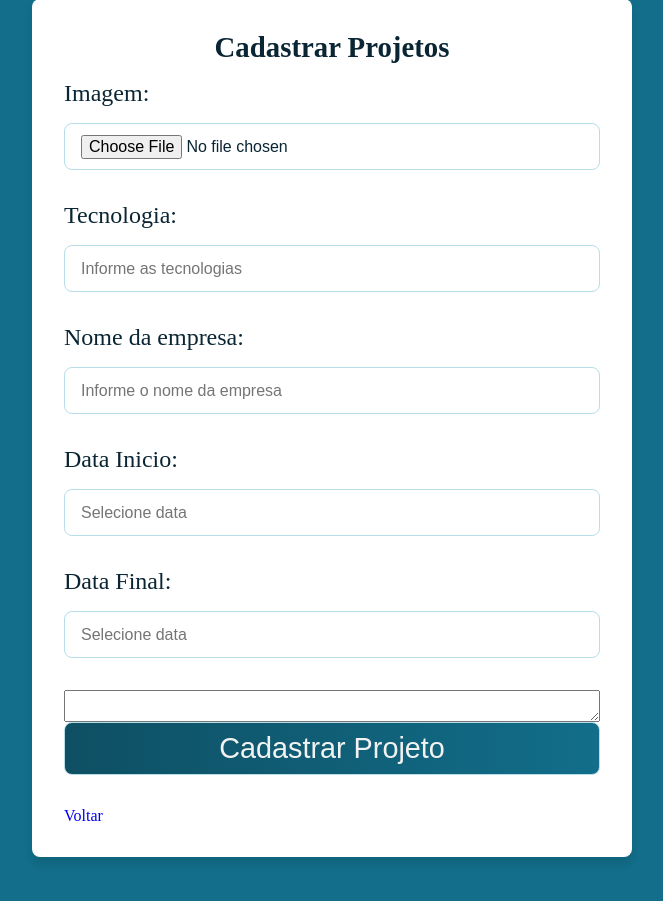
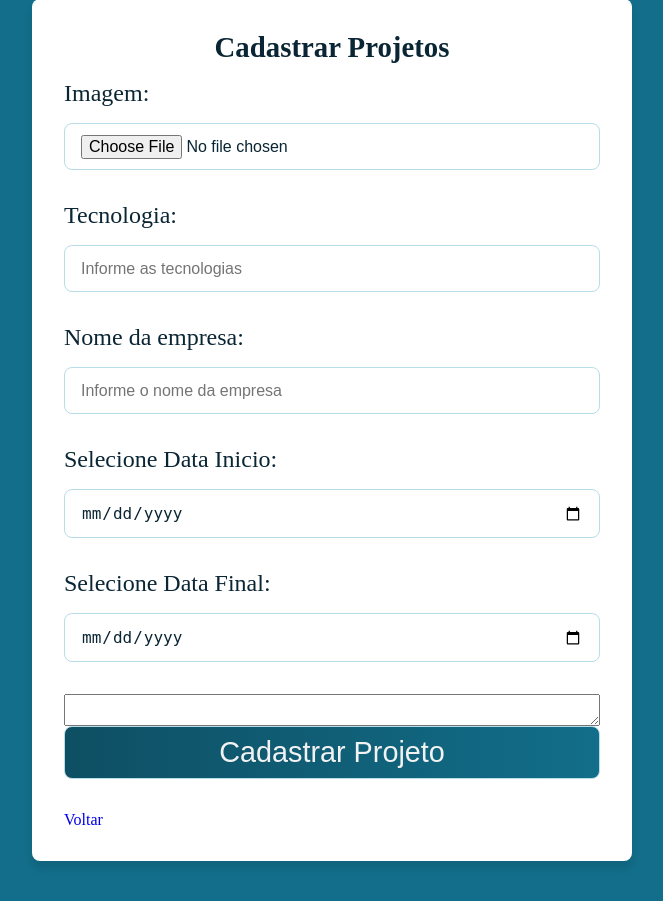
Before and after one commit to Gleicimar/EvoluteCode, a Flask app: template app/templates/cadastrar_projetos.html in a window 1280 px wide. Shown: the part 243-1144 px from the top of the page, without its empty margins (308-971 px from the left). Before the commit the page ends 1100 px from the top, so only its background shows below. Run offline with Flask 3, Linux system fonts and the light colour scheme; the template is opened without the code that fills it, so the values that code supplies are empty; parts of the project's set-up code (start-up, migrations or seed data) failed here and were passed over.

Commit message:
corrigido  exibição cadastro  do  painel

```diff
--- a/app/models/mongo.py
+++ b/app/models/mongo.py
@@ -9,7 +9,6 @@ if not MONGO_URI:
 print("Conectado com sucesso")
 
 
-
 conexao = MongoClient(MONGO_URI)
 db = conexao['evolutecode']
 
--- a/app/templates/cadastrar_projetos.html
+++ b/app/templates/cadastrar_projetos.html
@@ -17,16 +17,16 @@
         <h2> Cadastrar Projetos</h2>
         <input type="hidden" name="csrf_token" value="{{ csrf_token() }}">
         <label for="Imagem">Imagem:</label>
-        <input type="file" name="imagem" accept= "image/*" placeholder="Escolha a imagem">
+        <input type="file" name="imagem" accept="image/  *" >
         <label for="Tecnologia" >Tecnologia:</label>
         <input type="text" name="tecnologia" placeholder="Informe as tecnologias">
-        <label for="Nome da empresa" >Nome da empresa:</label>
+        <label for="Nome_da_empresa" >Nome da empresa:</label>
         <input type="text" name="nome_empresa" placeholder="Informe o nome da empresa">
-        <label for="data" >Data Inicio:</label>
-        <input type="text" name="data_inicio" placeholder="Selecione data">
-        <label for="data" >Data Final:</label>
-        <input type="text" name="data_final" placeholder="Selecione data">
-        <textarea name='descricao'></textarea>
+        <label for="data" >Selecione Data Inicio:</label>
+        <input type="date" name="data_inicio" placeholder="Selecione data">
+        <label for="data" >Selecione  Data Final:</label>
+        <input type="date" name="data_final" >
+        <textarea name="descricao"></textarea>
         <input type="submit" value="Cadastrar Projeto" >
         <a href="\consultar_projetos">
         Voltar
--- a/app/templates/home_painel.html
+++ b/app/templates/home_painel.html
@@ -1,4 +1,4 @@
-<!DOCTYPE html>
+ <!DOCTYPE html>
 {% extends "painel.html" %}
 
 {% block content %}
```
Also changed, not shown: app/routes/projetos_auth.py (+8 -8 lines).
